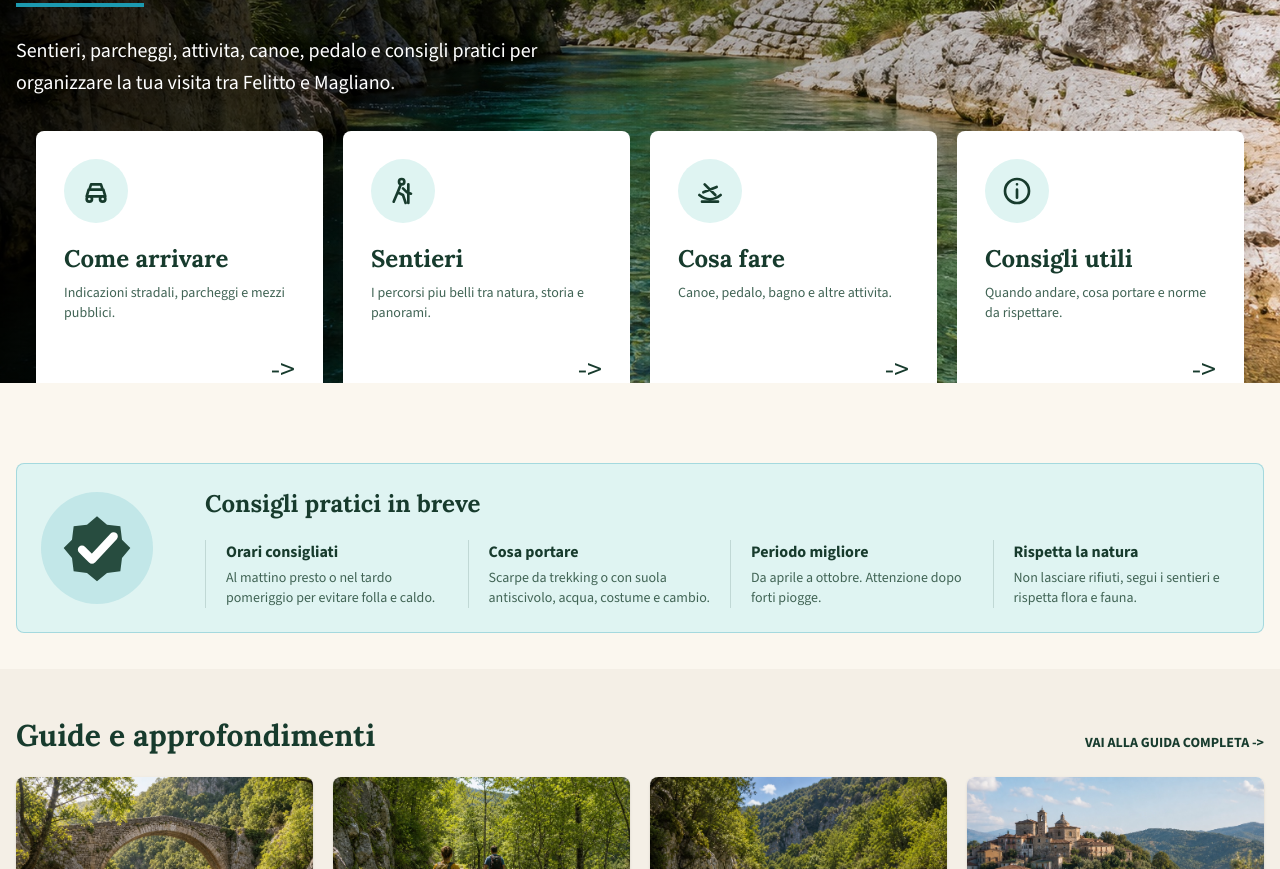
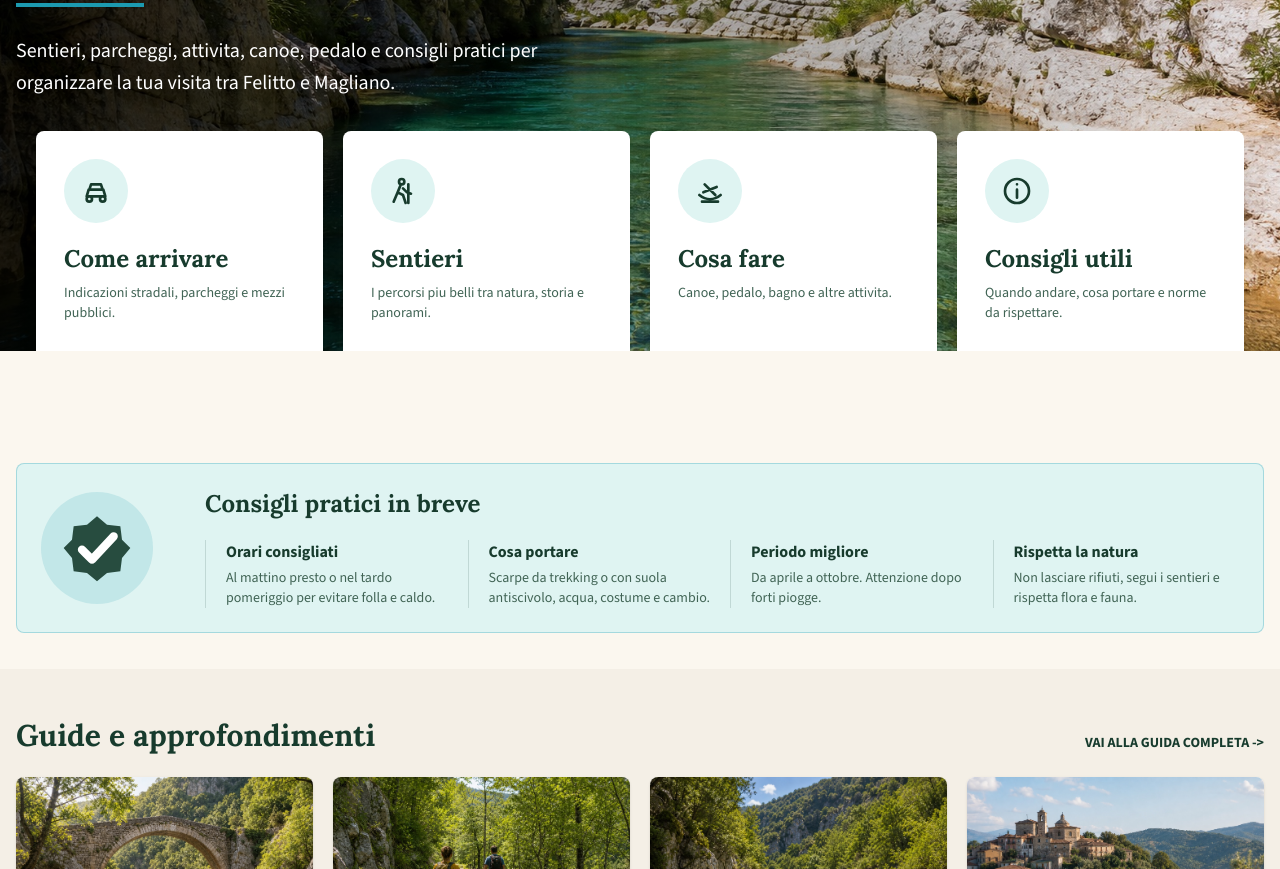
Before and after one commit to MEKAI-LAB/gole-del-calore, a Next.js app: page / in a window 1280 px wide. Shown: the part 460-1329 px from the top of the page. Built offline with nearby package versions, Linux system fonts and the light colour scheme; no server answers.

Commit message:
Raise homepage quick cards

```diff
--- a/src/app/page.tsx
+++ b/src/app/page.tsx
@@ -135,7 +135,7 @@ export default function Home() {
             </p>
           </div>
 
-          <div className="relative mt-8 grid gap-5 md:-mb-8 md:grid-cols-4 md:px-5">
+          <div className="relative mt-8 grid gap-5 md:-mb-16 md:grid-cols-4 md:px-5">
             {quickLinks.map((item) => (
               <Link
                 href={item.href}
@@ -154,7 +154,7 @@ export default function Home() {
         </div>
       </section>
 
-      <section className="bg-cream px-4 pt-16 pb-9 md:pt-20">
+      <section className="bg-cream px-4 pt-24 pb-9 md:pt-28">
         <div className="mx-auto max-w-7xl rounded-lg border border-water/30 bg-river p-6">
           <div className="grid items-center gap-6 md:grid-cols-[140px_1fr]">
             <div className="grid h-28 w-28 place-items-center rounded-full bg-water/15 text-forest">
```
